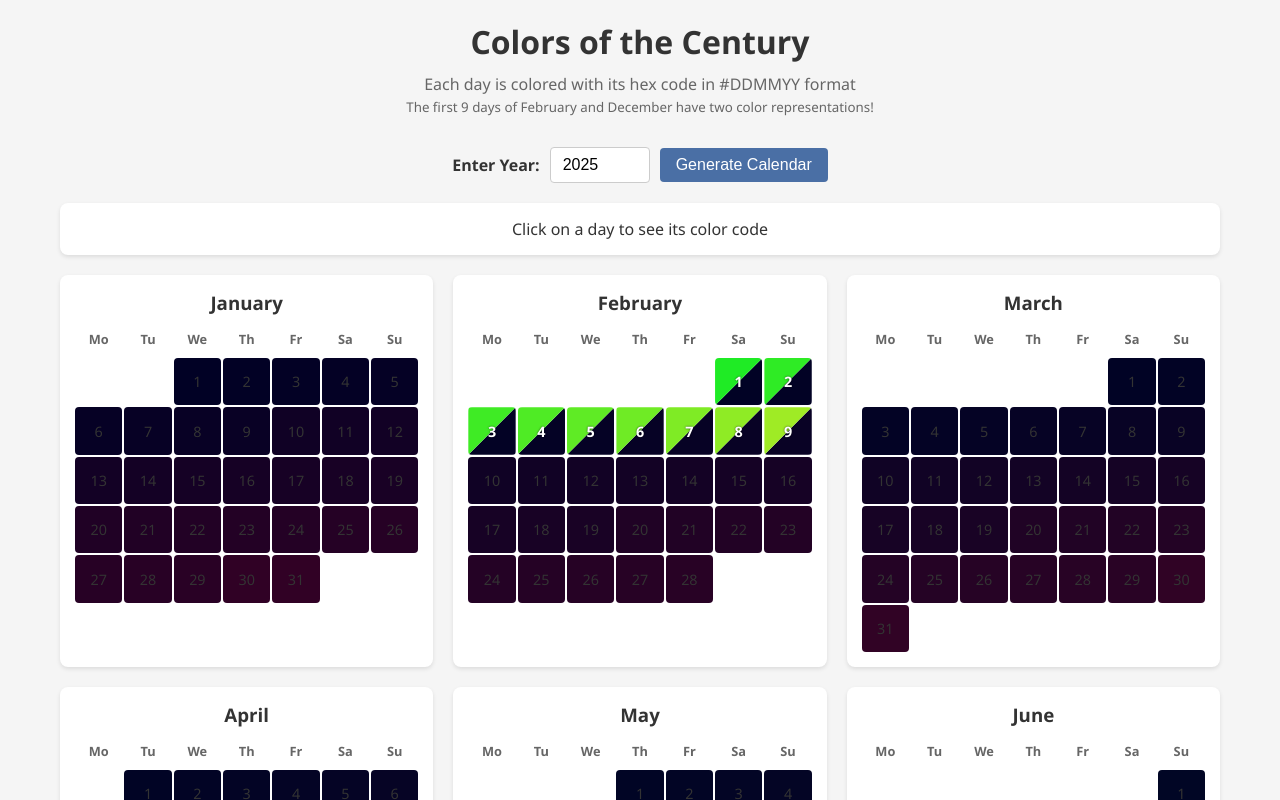
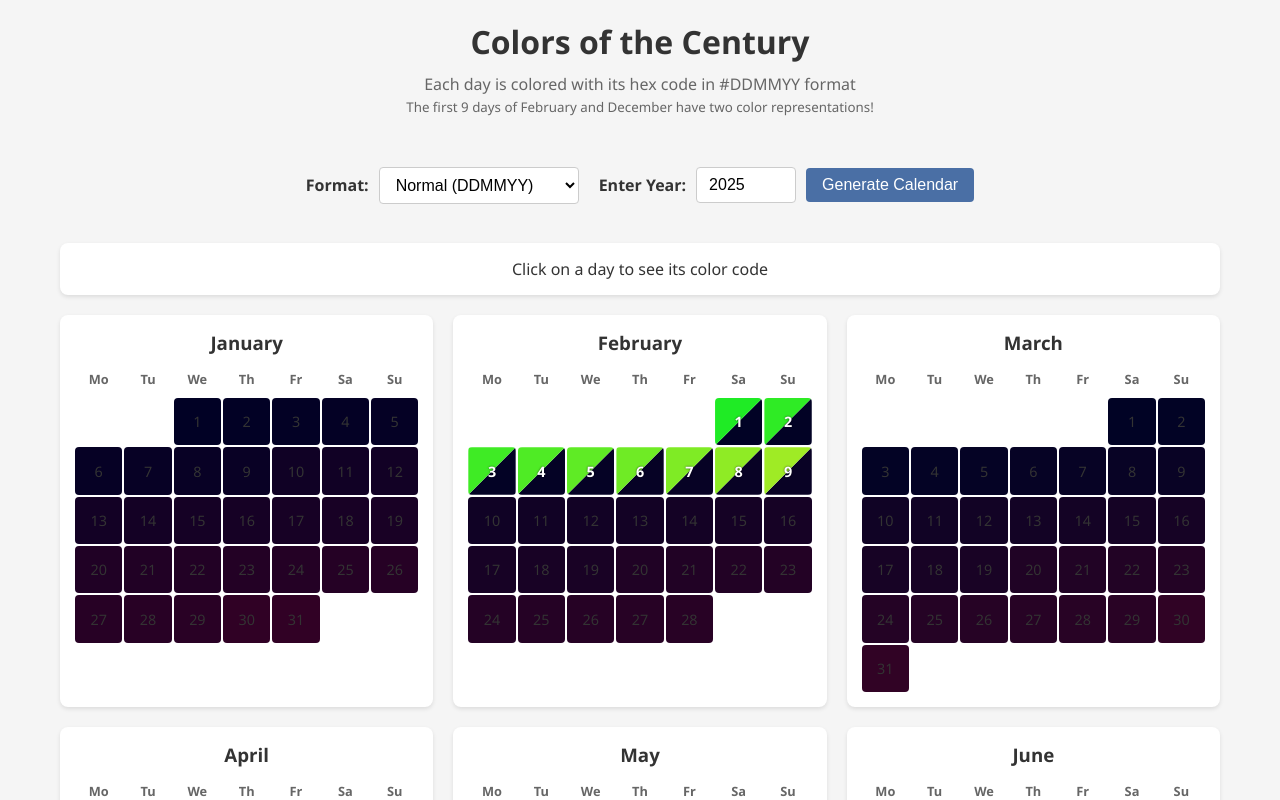
Before and after one commit to davidyarbrough/colors-of-the-century, a React (Create React App) app: page / in a window 1280 px wide. Shown: the top 800 px of the page. Built offline with nearby package versions, Linux system fonts and the light colour scheme; the HTML template or start-up script is replaced by a standard one.

Commit message:
adding american format

```diff
--- a/src/App.css
+++ b/src/App.css
@@ -17,6 +17,15 @@
 .app-description {
   color: #666;
   font-size: 1rem;
+}
+
+.controls {
+  display: flex;
+  align-items: center;
+  justify-content: center;
+  gap: 20px;
+  margin: 20px 0;
+  flex-wrap: wrap;
 }
 
 .color-info {
--- a/src/App.js
+++ b/src/App.js
@@ -2,13 +2,23 @@ import React, { useState } from 'react';
 import './App.css';
 import Calendar from './components/Calendar';
 import YearInput from './components/YearInput';
+import FormatSelector from './components/FormatSelector';
 
+/**
+ * Main application component
+ */
 function App() {
   const [year, setYear] = useState(new Date().getFullYear());
   const [selectedDate, setSelectedDate] = useState(null);
+  const [format, setFormat] = useState('normal'); // 'normal' or 'american'
 
   const handleYearChange = (newYear) => {
     setYear(newYear);
+    setSelectedDate(null);
+  };
+
+  const handleFormatChange = (newFormat) => {
+    setFormat(newFormat);
     setSelectedDate(null);
   };
 
@@ -16,28 +26,47 @@ function App() {
     setSelectedDate({ day, month, year });
   };
 
+  /**
+   * Generate color code based on date and selected format
+   * @param {number} day - Day of the month
+   * @param {number} month - Month number (1-12)
+   * @param {number} year - Year
+   * @returns {string} Hex color code
+   */
   const getColorCode = (day, month, year) => {
     // Format day, month, and last two digits of year as two-digit numbers
     const dayStr = day.toString().padStart(2, '0');
     const monthStr = month.toString().padStart(2, '0');
     const yearStr = (year % 100).toString().padStart(2, '0');
 
-    // Create hex color code
-    return `#${dayStr}${monthStr}${yearStr}`;
+    // Create hex color code based on format
+    if (format === 'normal') {
+      return `#${dayStr}${monthStr}${yearStr}`; // DDMMYY
+    } else {
+      return `#${monthStr}${dayStr}${yearStr}`; // MMDDYY for American format
+    }
   };
 
-  // Function to get alternative color code for special days
+  /**
+   * Generate alternative color code for special days
+   * @param {number} day - Day of the month
+   * @param {number} month - Month number (1-12)
+   * @param {number} year - Year
+   * @returns {string|null} Alternative hex color code or null if not applicable
+   */
   const getAltColorCode = (day, month, year) => {
     // Only first 9 days of February (2) and December (12) have alternative colors
     if ((month === 2 || month === 12) && day <= 9) {
-      // For these days, we use the format #DMONYR where:
-      // D is the day (single digit)
-      // MON is the first 3 letters of the month (FEB or DEC)
-      // YR is the last 2 digits of the year
       const monthCode = month === 2 ? 'FEB' : 'DEC';
       const yearStr = (year % 100).toString().padStart(2, '0');
 
-      return `#${day}${monthCode}${yearStr}`;
+      if (format === 'normal') {
+        // For normal format, alt color is #DMONYR
+        return `#${day}${monthCode}${yearStr}`;
+      } else {
+        // For American format, alt color is #MMMDYR
+        return `#${monthCode}${day}${yearStr}`;
+      }
     }
     return null;
   };
@@ -52,13 +81,16 @@ function App() {
       <header className="app-header">
         <h1>Colors of the Century</h1>
         <p className="app-description">
-          Each day is colored with its hex code in #DDMMYY format
+          Each day is colored with its hex code in {format === 'normal' ? '#DDMMYY' : '#MMDDYY'} format
           <br />
           <small>The first 9 days of February and December have two color representations!</small>
         </p>
       </header>
 
-      <YearInput year={year} onYearChange={handleYearChange} />
+      <div className="controls">
+        <FormatSelector format={format} onFormatChange={handleFormatChange} />
+        <YearInput year={year} onYearChange={handleYearChange} />
+      </div>
 
       <div className="color-info">
         {selectedDate ? (
--- /dev/null
+++ b/src/components/FormatSelector.js
@@ -0,0 +1,26 @@
+import React from 'react';
+import '../styles/FormatSelector.css';
+
+/**
+ * Component for selecting the date format
+ * @param {string} format - Current selected format ('normal' or 'american')
+ * @param {function} onFormatChange - Function to handle format change
+ */
+const FormatSelector = ({ format, onFormatChange }) => {
+  return (
+    <div className="format-selector">
+      <label htmlFor="format-select">Format:</label>
+      <select
+        id="format-select"
+        value={format}
+        onChange={(e) => onFormatChange(e.target.value)}
+        aria-label="Select date format"
+      >
+        <option value="normal">Normal (DDMMYY)</option>
+        <option value="american">American (MMDDYY)</option>
+      </select>
+    </div>
+  );
+};
+
+export default FormatSelector;
--- /dev/null
+++ b/src/styles/FormatSelector.css
@@ -0,0 +1,25 @@
+.format-selector {
+  display: flex;
+  align-items: center;
+  gap: 10px;
+}
+
+.format-selector label {
+  font-weight: bold;
+  color: #333;
+}
+
+.format-selector select {
+  padding: 8px 12px;
+  border: 1px solid #ccc;
+  border-radius: 4px;
+  font-size: 1rem;
+  background-color: white;
+  cursor: pointer;
+}
+
+.format-selector select:focus {
+  outline: none;
+  border-color: #4a6fa5;
+  box-shadow: 0 0 0 2px rgba(74, 111, 165, 0.2);
+}
```
